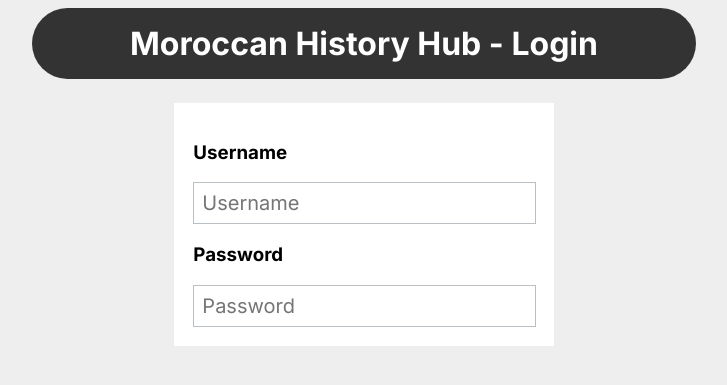
After one commit to Samy-Y/MoroccanHistoryHub, a Flask app: page /login in a window 1280 px wide. The commit adds this page. Shown: the top 385 px of the page, without its empty margins (276-1003 px from the left). Run offline with Flask 3, Linux system fonts and the light colour scheme; parts of the project's set-up code (start-up, migrations or seed data) failed here and were passed over.

Commit message:
Add files via upload

```diff
--- a/main.py
+++ b/main.py
@@ -5,6 +5,7 @@ from selenium.common.exceptions import NoSuchElementException
 import os
 import re
 import json
+import converter
 
 articles_data = {}
 
@@ -65,6 +66,10 @@ def index():
 def articles():
     return render_template('articles.html', css="static/styles.css")
 
+@app.route('/login')
+def login():
+    return render_template('login.html', css="static/admin.css")
+
 @app.route('/admin')
 def admin():
     return render_template('admin.html', css="static/admin.css")
@@ -74,23 +79,48 @@ type_save = ""
 @app.route('/admin/create', methods=["GET","POST"])
 def create():
     if request.method == "POST":
-        title = str(request.form.get('title-input'))
-        author = str(request.form.get('author-input'))
-        tags = str(request.form.get('tags-input'))
-        image = str(request.form.get('img-input'))
-        content = str(request.form.get('content-input'))
-        article_draft = {
-            "type":"draft",
-            'title': title,
-            'author': author,
-            'tags': tags,
-            'image': image,
-            'content': content
-        }
-        jsonsave = open(title+".json","w")
-        json.dump(article_draft, jsonsave, indent=4)
-        jsonsave.close()
-        return render_template('admin.html', css="static/admin.css")
+        if request.form['action'] == "📥 Save as Draft":
+            title = str(request.form.get('title-input'))
+            author = str(request.form.get('author-input'))
+            tags = str(request.form.get('tags-input'))
+            image = str(request.form.get('img-input'))
+            preview = str(request.form.get('preview-input'))
+            content = str(request.form.get('content-input'))
+            article_draft = {
+                "type":"draft",
+                'title': title,
+                'author': author,
+                'tags': tags,
+                'image': image,
+                'preview': preview,
+                'content': content
+            }
+            jsonsave = open(title+".json","w")
+            json.dump(article_draft, jsonsave, indent=4)
+            jsonsave.close()
+            return render_template("create.html", css="static/admin.css")
+        elif request.form['action'] == "🗞️ Publish":
+            title = str(request.form.get('title-input'))
+            author = str(request.form.get('author-input'))
+            tags = str(request.form.get('tags-input'))
+            image = str(request.form.get('img-input'))
+            preview = str(request.form.get('preview-input'))
+            content = str(request.form.get('content-input'))
+            article_draft = {
+                "type":"published",
+                'title': title,
+                'author': author,
+                'tags': tags,
+                'image': image,
+                'preview': preview,
+                'content': content
+            }
+            jsonsave = open(title+".json","w")
+            json.dump(article_draft, jsonsave, indent=4)
+            jsonsave.close()
+            html_article = open("./templates/publications/"+title+".html","w")
+            html_article.write(converter.format_input(article_draft))
+            return render_template("admin.html", css="static/admin.css")
     else:
         return render_template("create.html", css="static/admin.css")
 
@@ -111,4 +141,4 @@ for x in html_files:
 if __name__ == '__main__':
     app.run(debug=True)
 
-#reload comment : aa (war crime)
+#reload comment : aa (war crime
--- a/static/admin.css
+++ b/static/admin.css
@@ -1,5 +1,7 @@
+@import url('https://fonts.googleapis.com/css2?family=Inter+Tight:ital,wght@0,100..900;1,100..900&family=Inter:wght@100..900&display=swap');
+
 * {
-    font-family: Arial, Helvetica, sans-serif;
+    font-family:'Inter', system-ui, -apple-system, BlinkMacSystemFont, 'Segoe UI', Roboto, Oxygen, Ubuntu, Cantarell, 'Open Sans', 'Helvetica Neue', sans-serif;
 }
 
 body {
@@ -77,7 +79,7 @@ body {
     gap: 3vh;
 }
 
-.ctrlbtns button {
+.ctrlbtns button,.ctrlbtns input {
     border:none;
     border-radius: 2vh;
     min-height:10vh;
@@ -92,10 +94,40 @@ body {
     font-size: 20px;
 }
 
-.ctrlbtns button:hover {
+.ctrlbtns button:hover,.ctrlbtns input:hover {
     background: #f0f0f0;
 }
 
-.ctrlbtns button:active {
+.ctrlbtns button:hover,.ctrlbtns input:active {
     background-image: linear-gradient(to top, #efefef, #cbcbcb);
 }
+
+.logintitle {
+    display: block;
+    margin:auto;
+    margin-bottom: 3vh;
+    text-align: center;
+    padding: 2vh;
+    background-color: #333;
+    border-radius: 5vh;
+    color:white;
+    width:50%
+}
+
+.loginbox {
+    display:block;
+    width: 30%;
+    margin: 0 auto;
+    background-color: white;
+}
+
+.login {
+    padding:5%
+}
+
+.login input {
+    width:95%;
+    font-size:20px;
+    padding:1vh;
+    border:1px solid #babfc3;
+}
--- a/templates/index.html
+++ b/templates/index.html
@@ -63,8 +63,6 @@
             <hr>
             <div class="article-grid">
                 {% for article_id, article in articles_data.items() %}
-                    {% for i,k in enumerate(articles_data) %}
-                        {% if i!=3:%}
                     <div class="article-box">
                         <img src="{{ article['image'] }}">
                         <div class="article-cnt">
@@ -79,8 +77,6 @@
                             <a href="/articles/{{ article_id }}"><button class="article-read">Read</button></a>
                         </div>
                     </div>
-                        {% endif %}
-                    {% endfor %}
                 {% endfor %}
             </div>
 
--- /dev/null
+++ b/templates/login.html
@@ -0,0 +1,22 @@
+<!doctype html>
+<html lang="en">
+    <head>
+    <meta charset="utf-8">
+    <meta name="viewport" content="width=device-width, initial-scale=1">
+    <link rel="stylesheet" type="text/css" href="{{ url_for('static', filename='admin.css') }}">
+    <title>Login</title>
+    </head>
+    <body>
+    <h1 class="logintitle">Moroccan History Hub - Login</h1>
+    <div class="loginbox">
+        <form method="post" class="login">
+            <h3>Username</h3>
+            <input type="text" name="title-input" placeholder="Username"></textarea>
+            <h3>Password</h3>
+            <input type="text" name="author-input" placeholder="Password"></textarea>
+        </form>
+    </div>
+
+
+    </body>
+</html>
```
Also changed, not shown: converter.py (+59 -5 lines), templates/create.html (+4 -3 lines), README.md. Lines whose indentation alone changed are shown as unchanged.
